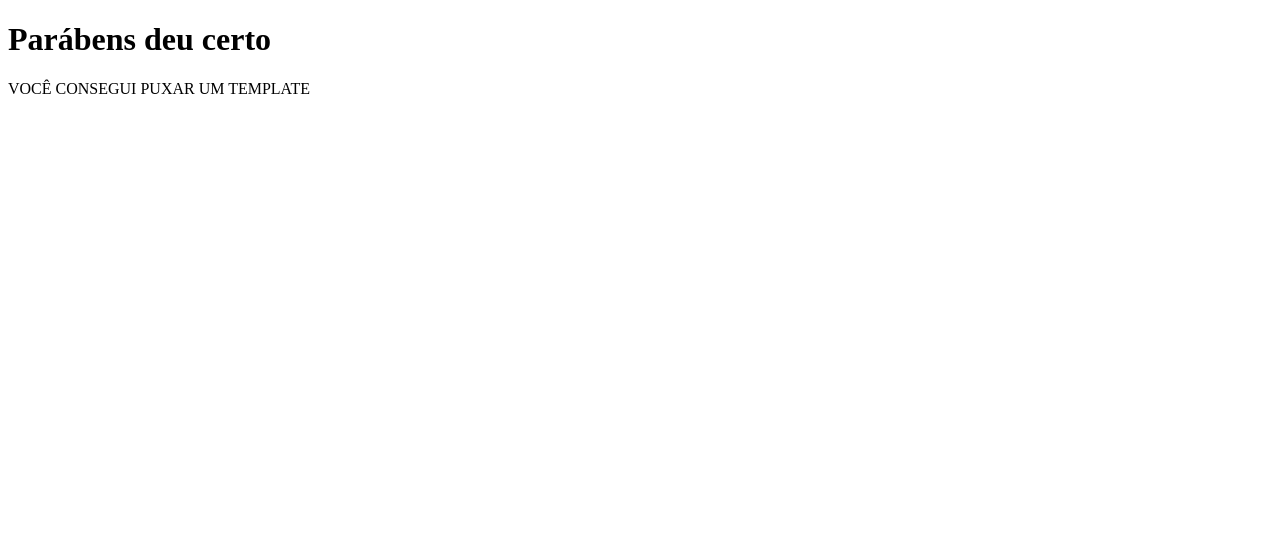
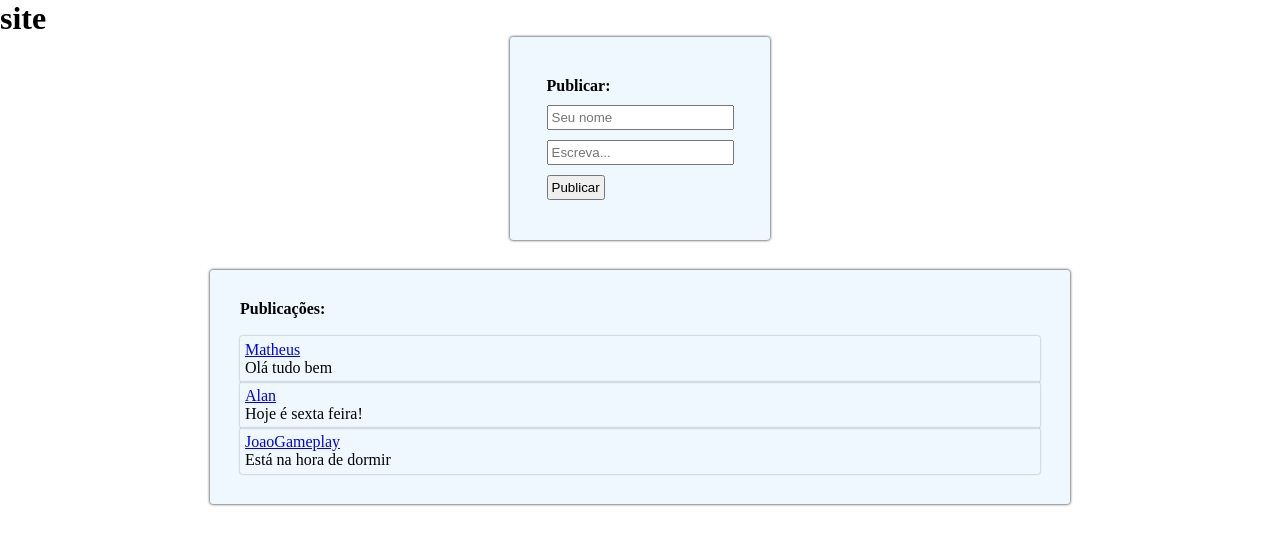
Before and after one commit to Alan047/flaskApp, a Flask app: page / in a window 1280 px wide. Shown: the top 545 px of the page. Run offline with Flask 3, Linux system fonts and the light colour scheme; data comes from the database, SQL or seed files in the repository; both versions use the stored data as it was after the commit.

Commit message:
sistema-de-posts
Sistemas de postar e deletar publicação.

```diff
--- a/__init__.py
+++ b/__init__.py
@@ -1,4 +1,5 @@
-from flask import Flask, render_template
+from flask import Flask, render_template, request, redirect
+from banco_dados import inserir, show_table, deletar
 
 app = Flask(__name__)
 
@@ -8,8 +9,27 @@ app = Flask(__name__)
 
 @app.route('/')
 def home():
-    return render_template('index.html')
+    return render_template('index.html',dados=show_table())
 
 @app.route('/fora')
 def fora():
     return 'flaskApp'
+
+@app.route('/processar', methods=['POST'])
+def processar():
+    nome = request.form.get('nome')
+    post = request.form.get('texto-publicação')
+    inserir(nome, post)
+    return redirect('/')
+
+@app.route('/administar_posts')
+def administar_posts():
+    return render_template('deletar.html', dados=show_table())
+
+@app.route('/deletar', methods=['POST'])
+def deletar_post():
+    deletar(request.form.get('post-excluir'))
+
+
+
+    return redirect('/administar_posts')
--- /dev/null
+++ b/banco_dados.py
@@ -0,0 +1,30 @@
+import sqlite3
+
+
+
+conn = sqlite3.connect('banco_flask.db')
+
+cur = conn.cursor()
+
+# cur.execute('''CREATE TABLE IF NOT EXISTS posts
+#                (nome TEXT, texto TEXT)''')
+
+# conn.commit()
+conn.close()
+
+def inserir(nome, texto):
+    with sqlite3.connect('banco_flask.db') as conn:
+        cur = conn.cursor()
+        cur.execute("INSERT INTO postagens (nome, texto) VALUES (?, ?)", (nome, texto))
+def show_table():
+    with sqlite3.connect('banco_flask.db') as conn:
+        cur = conn.cursor()
+        cur.execute("SELECT * FROM postagens")
+        resultados = cur.fetchall()
+        print(resultados)
+        return resultados
+def deletar(nome):
+    with sqlite3.connect('banco_flask.db') as conn:
+        cur = conn.cursor()
+        cur.execute("DELETE FROM postagens WHERE texto=?", (nome,))
+        conn.commit()
--- /dev/null
+++ b/main.py
@@ -0,0 +1,4 @@
+from __init__ import app
+
+
+app.run(debug=True)
--- a/templates/index.html
+++ b/templates/index.html
@@ -5,9 +5,105 @@
     <meta name="viewport" content="width=device-width, initial-scale=1.0">
     <title>Pagina incial</title>
 </head>
+<style>
+    * {
+        margin: 0;
+        padding: 0;
+
+    }
+
+    main {
+        display: flex;
+        justify-content: center;
+        align-items: center;
+    }
+
+    input {
+        padding: 3px;
+    }
+
+    #conteiner-form {
+        display: flex;
+        flex-direction: column;
+        margin: 10px;
+
+    }
+
+    input {
+        display: block;
+        margin-top: 10px;
+    }
+
+    p {
+
+        padding: 5px;
+        border-radius: 2px;
+        box-shadow: 0px 0px 2px rgba(0, 0, 0, 0.432);
+    }
+
+
+
+    html {
+
+    }
+
+    main {
+        width: 200px;
+        margin: auto;
+        padding: 30px;
+        background-color: aliceblue;
+        border-radius: 3px;
+        box-shadow: 0px 0px 3px black;
+
+    }
+
+    footer {
+        width: 800px;
+        margin: auto;
+        padding: 30px;
+        background-color: aliceblue;
+        border-radius: 3px;
+        box-shadow: 0px 0px 3px black;
+        margin-top: 30px;
+    }
+
+
+
+
+</style>
 <body>
-    <h1>Parábens deu certo</h1>
-    <p>VOCÊ CONSEGUI PUXAR UM TEMPLATE</p>
+    <header>
+        <h1>site</h1>
+
+    </header>
+    <main>
+
+        <div id="conteiner-form">
+
+            <form action="/processar" method="post">
+                <h4>Publicar:</h4>
+                <input type="text" name="nome" id="nome" class="Campo" placeholder="Seu nome">
+
+                <input type="text" name="texto-publicação" id="texto-publicação" class="Campo" placeholder="Escreva...">
+
+                <input type="submit" value="Publicar">
+            </form>
+
+        </div>
+
+    </main>
+
+    <footer>
+        <h4>Publicações:</h4>
+        <br>
+        {% for i in dados%}
+            <p><a href="#">{{i[0]}}</a> <br> {{i[1]}}</p>
+
+        {%endfor%}
+
+
+
+    </footer>
 
 </body>
 </html>
```
Also changed, not shown: templates/deletar.html (added, +20 -0 lines), banco_flask.db (added), 2 other files.
